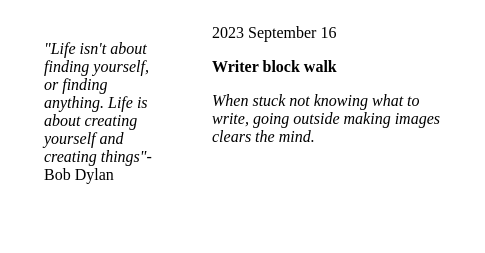
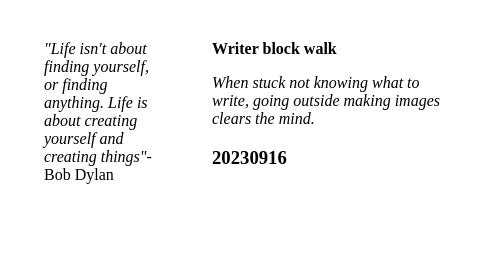
Before and after one commit to pixelcaveman/mywebsite, a plain HTML site: page index.html in a window 1280 px wide. Shown: the top 253 px of the page, 258-743 px from the left. Drawn offline with Linux system fonts and the light colour scheme.

Commit message:
datechange

```diff
--- a/index.html
+++ b/index.html
@@ -10,9 +10,9 @@
       <div class="item item-5">
         <p><em>"Life isn't about finding yourself, or finding anything. Life is about creating yourself and creating things"</em>-Bob Dylan</p>
     </div>
-    <div class="item item-4"> 2023 September 16
+    <div class="item item-4">
       <p><strong>Writer block walk</strong></p>
-  <p><em>When stuck not knowing what to write, going outside making images clears the mind. </em></p></div>
+  <p><em>When stuck not knowing what to write, going outside making images clears the mind. </em></p><h3>20230916</h3></div>
     <div class="item item-3"> <img src="./src/img/230916_02.jpg" alt="Surry Hills, Sydney" style="width:230px"> </div>
     <div class="item item-2"> <img src="./src/img/230916_03.jpg" alt="Surry Hills, Sydney" style="width:230px"> </div>
     <div class="item item-1"> <img src="./src/img/230916_04.jpg" alt="Surry Hills, Sydney" style="width:230px"> </div>
```
